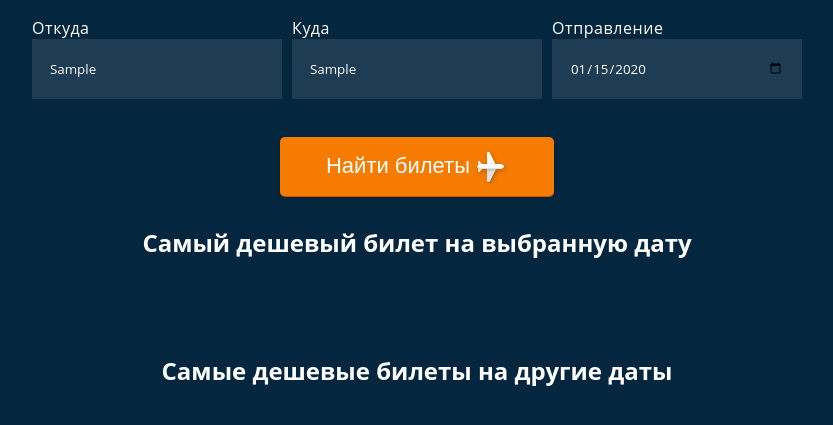
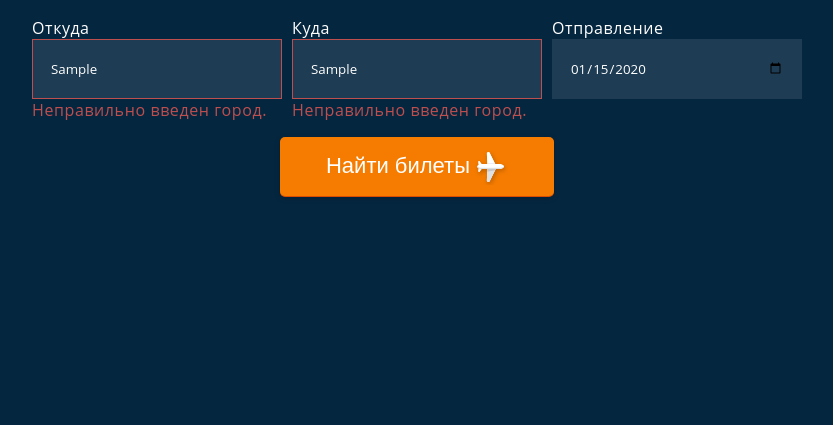
Before and after one commit to AlexSimahin/AviaSales, a plain HTML site: page index.html in a window 1280 px wide. Both pictures are taken after typing "Sample", "Sample", "2020-01-15" into the empty fields and a click on the button "Найти билеты". Shown: the part 91-516 px from the top of the page, without its empty margins (223-1056 px from the left). Drawn offline with Linux system fonts and the light colour scheme; no server answers.

Commit message:
V_1_InProgress

```diff
--- a/index.html
+++ b/index.html
@@ -18,6 +18,7 @@
 					<div class="input" style="display: block;">
 						<label>Откуда
 							<input type="text" class="input__cities-from" required>
+							<div class="error-message">Неправильно введен город.</div>
 						</label>
 						<ul class="dropdown dropdown__cities-from">
 
@@ -27,6 +28,7 @@
 					<div class="input">
 						<label>Куда
 							<input type="text" class="input__cities-to" required>
+							<div class="error-message">Неправильно введен город.</div>
 						</label>
 						<ul class="dropdown dropdown__cities-to">
 
--- a/js/script.js
+++ b/js/script.js
@@ -5,7 +5,8 @@
     dropdownCitiesTo = formSeach.querySelector('.dropdown__cities-to'),
     inputDateDepart = formSeach.querySelector('.input__date-depart'),
     cheapestTicket = document.getElementById('cheapest-ticket'),
-    otherCheapTickets = document.getElementById('other-cheap-tickets');
+    otherCheapTickets = document.getElementById('other-cheap-tickets'),
+    ErrorsList = formSeach.querySelectorAll('.error-message');
 
 
 //'dataBase/cities.json'
@@ -30,7 +31,7 @@
         if (request.status === 200) {
             callback(request.response);
         } else {
-            console.error(request.status);
+            reject(request.status);
         }
     });
 
@@ -39,6 +40,14 @@
 
 
 const showCity = (input, list) => {
+    if (inputCitiesFrom.classList.contains('error')) {
+        inputCitiesFrom.classList.remove('error');
+        ErrorsList[0].style.display = 'none';
+    }
+    if (inputCitiesTo.classList.contains('error')) {
+        inputCitiesTo.classList.remove('error');
+        ErrorsList[1].style.display = 'none';
+    }
     list.textContent = '';
 
     if (input.value !== '') {
@@ -203,10 +212,10 @@
     event.preventDefault();
 
     const cityFrom = city.find((item) => {
-        return inputCitiesFrom.value === item.name
+        return inputCitiesFrom.value === item.name;
     });
     const cityTo = city.find((item) => {
-        return inputCitiesTo.value === item.name
+        return inputCitiesTo.value === item.name;
     });
 
     const formData = {
@@ -221,9 +230,19 @@
 
         getData(calendar + requestData, (response) => {
             renderCheap(response, formData.when);
+        }, error => {
+            alert('По этому направлении нет рейсов');
+            console.error('Ошибка', error);
         });
     } else {
-        alert('Учи русский!');
+        if (formData.from == undefined) {
+            ErrorsList[0].style.display = "block";
+            inputCitiesFrom.classList.add('error');
+        }
+        if (formData.to == undefined) {
+            ErrorsList[1].style.display = "block";
+            inputCitiesTo.classList.add('error');
+        }
     }
 
     /*const requestData2 = '?depart_date=' + formData.when +
--- a/style.css
+++ b/style.css
@@ -91,11 +91,11 @@
 }
 
 .wrapper__ticket {
-    display: block;
+    display: none;
 }
 
 .block__ticket {
-    display: block;
+    display: none;
 }
 
 input {
@@ -276,6 +276,18 @@
     margin: 50px 0;
 }
 
+.error {
+    border: 0.5px solid #be4f4f!important;
+}
+
+.error-message {
+    display: none;
+    color: #be4f4f!important;
+
+}
+
+
+
 @media(max-width: 768px) {
     .ticket__wrapper {
         -ms-flex-wrap: wrap;
```
